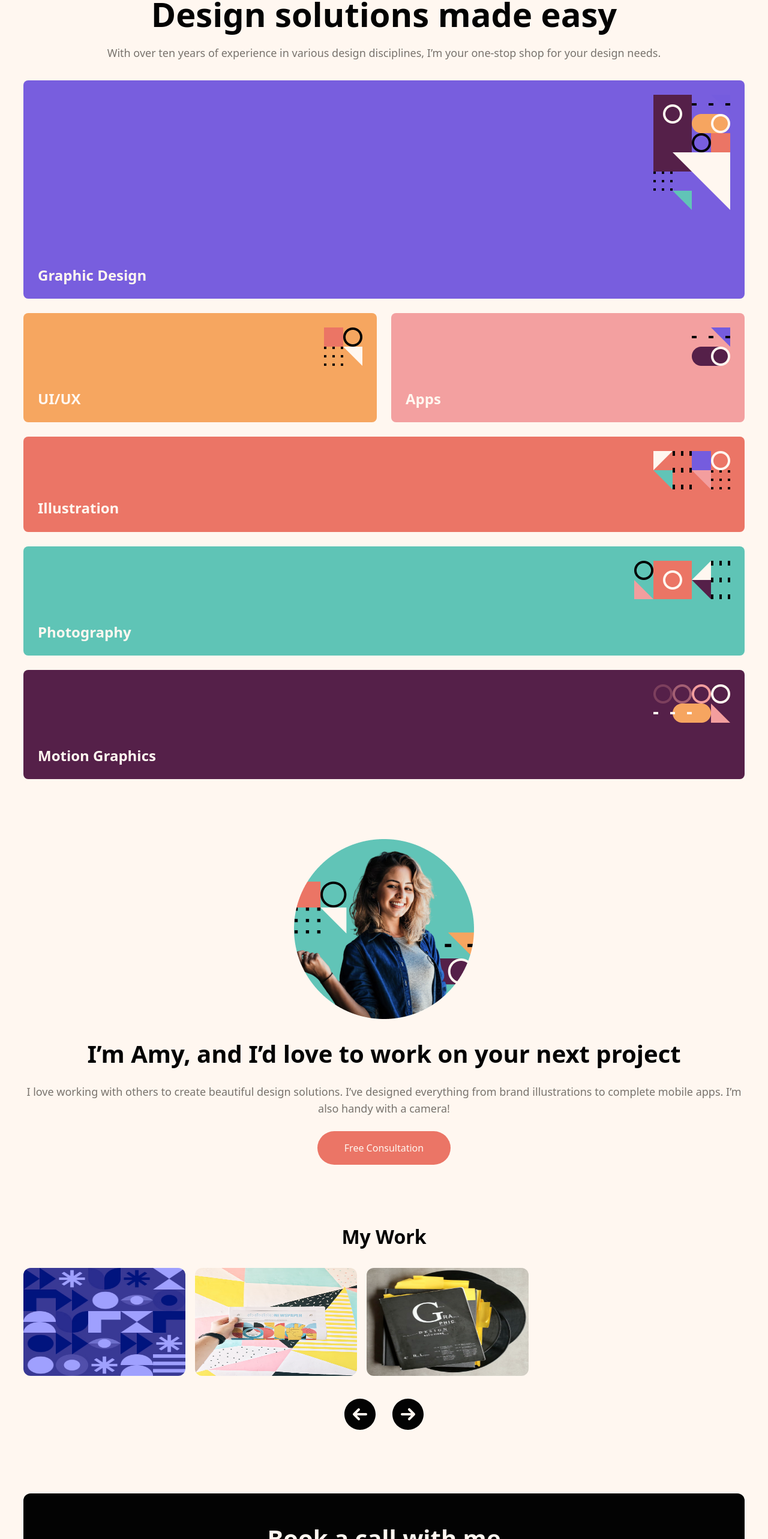
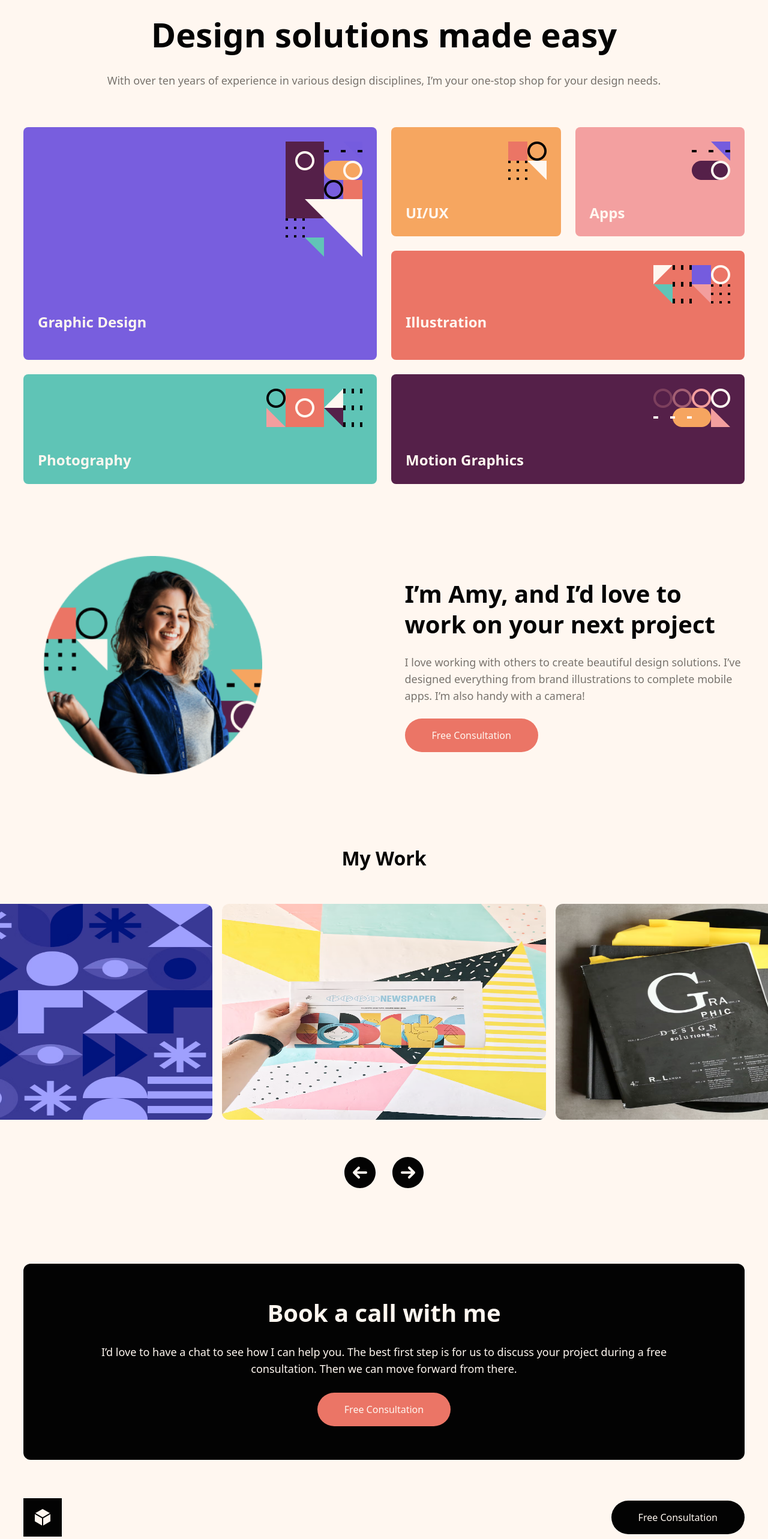
Before and after one commit to thenameiswiiwin/design-solutions, a React (Vite) app: page / in a window 1280 px wide. Shown: the part 140-2706 px from the top of the page at 60% size. Built offline with nearby package versions, Linux system fonts and the light colour scheme.

Commit message:
responsive tablet

```diff
--- a/src/components/App.tsx
+++ b/src/components/App.tsx
@@ -2,30 +2,23 @@ import Nav from './Nav';
 import Skills from './Skills';
 import Bio from './Bio';
 import Work from './Work';
+import Contact from './Contact';
 
 const App = () => {
   return (
-    <div className="container space-y-8 py-4 md:py-8">
+    <div className="space-y-8 py-4 md:space-y-16 md:py-34">
       <header>
         <Nav />
       </header>
-      <main className="space-y-25">
+      <main className="space-y-25 md:space-y-120">
         <Skills />
         <Bio />
         <Work />
-        <section className="space-y-6 rounded-xl bg-black px-6 py-49 text-center">
-          <h2>Book a call with me</h2>
-          <p>
-            I’d love to have a chat to see how I can help you. The best first
-            step is for us to discuss your project during a free consultation.
-            Then we can move forward from there.
-          </p>
-          <button type="button" className="btn-secondary">
-            Free Consultation
-          </button>
-        </section>
+        <Contact />
       </main>
-      {/* <footer></footer> */}
+      <footer>
+        <Nav />
+      </footer>
     </div>
   );
 };
--- a/src/components/Bio.tsx
+++ b/src/components/Bio.tsx
@@ -1,10 +1,11 @@
 import Amy from '../assets/images/amy.png';
+import Button from './Button';
 
 const Bio = () => {
   return (
-    <section className="flex flex-col items-center gap-8">
-      <img src={Amy} alt="Amy" />
-      <div className="space-y-6 text-center">
+    <section className="grid grid-rows-1 place-items-center gap-8 px-4 md:grid-cols-2 md:gap-[69px]">
+      <img src={Amy} alt="Amy" className="md:h-364 md:mr-28 md:w-364" />
+      <div className="space-y-6 text-center md:pr-6 md:text-start">
         <h2 className="text-black">
           I’m Amy, and I’d love to work on your next project
         </h2>
@@ -13,9 +14,7 @@ const Bio = () => {
           designed everything from brand illustrations to complete mobile apps.
           I’m also handy with a camera!
         </p>
-        <button type="button" className="btn-secondary">
-          Free Consultation
-        </button>
+        <Button styles="btn-secondary" />
       </div>
     </section>
   );
--- a/src/components/Cards.tsx
+++ b/src/components/Cards.tsx
@@ -9,7 +9,7 @@ const CATEGORIES = [
   {
     img: graphicDesign,
     title: 'Graphic Design',
-    style: 'col-span-2 bg-indigo space-y-23',
+    style: 'col-span-2 md:row-span-2 bg-indigo space-y-23',
   },
   { img: uiUX, title: 'UI/UX', style: 'bg-orange space-y-10' },
   { img: apps, title: 'Apps', style: 'bg-pink space-y-10' },
@@ -30,9 +30,9 @@ const CATEGORIES = [
   },
 ];
 
-const Categories = () => {
+const Cards = () => {
   return (
-    <div className="grid grid-cols-2 gap-6">
+    <div className="grid grid-cols-2 gap-6 md:grid-cols-4 md:grid-rows-2">
       {CATEGORIES.map((category) => (
         <div
           key={category.title}
@@ -46,4 +46,4 @@ const Categories = () => {
   );
 };
 
-export default Categories;
+export default Cards;
--- /dev/null
+++ b/src/components/Contact.tsx
@@ -0,0 +1,19 @@
+import Button from './Button';
+
+const Contact = () => {
+  return (
+    <section className="container">
+      <div className="space-y-6 md:space-y-[26px] rounded-xl bg-black px-6 py-49 text-center md:px-114 md:py-14">
+        <h2>Book a call with me</h2>
+        <p>
+          I’d love to have a chat to see how I can help you. The best first step
+          is for us to discuss your project during a free consultation. Then we
+          can move forward from there.
+        </p>
+        <Button styles="btn-secondary" />
+      </div>
+    </section>
+  );
+};
+
+export default Contact;
--- a/src/components/Nav.tsx
+++ b/src/components/Nav.tsx
@@ -3,7 +3,7 @@ import Button from './Button';
 
 const Nav = () => {
   return (
-    <nav className="flex items-center justify-between">
+    <nav className="container flex items-center justify-between">
       <Logo />
       <Button styles="btn-primary" />
     </nav>
--- a/src/components/Skills.tsx
+++ b/src/components/Skills.tsx
@@ -2,8 +2,8 @@ import Cards from './Cards';
 
 const Skills = () => {
   return (
-    <section className="space-y-8">
-      <div className="space-y-4 px-29 text-center">
+    <section className="container space-y-8 md:space-y-16">
+      <div className="space-y-4 px-29 text-center md:space-y-7">
         <h1 className="text-black">Design solutions made easy</h1>
         <p className="text-gray">
           With over ten years of experience in various design disciplines, I’m
--- /dev/null
+++ b/src/components/SlideButton.tsx
@@ -0,0 +1,14 @@
+interface SlideButtonProps {
+  icon: React.ReactNode;
+  handleClick: () => void;
+}
+
+const SlideButton = ({ icon, handleClick }: SlideButtonProps) => {
+  return (
+    <button type="button" onClick={handleClick} className="btn-arrow">
+      {icon}
+    </button>
+  );
+};
+
+export default SlideButton;
--- /dev/null
+++ b/src/components/Slides.tsx
@@ -0,0 +1,25 @@
+interface SlidesProps {
+  images: { url: string }[];
+  current: number;
+}
+
+const Slides = ({ images, current }: SlidesProps) => {
+  return (
+    <div className="flex max-w-full snap-x snap-mandatory gap-4 overflow-x-hidden">
+      {images.map((image, index) => (
+        <div
+          key={image.url}
+          className={index === current ? 'flex-none snap-center' : 'flex-none'}
+        >
+          <img
+            src={image.url}
+            alt={image.url}
+            className="h-180 w-270 md:w-540 md:h-360 rounded-xl"
+          />
+        </div>
+      ))}
+    </div>
+  );
+};
+
+export default Slides;
--- a/src/components/Work.tsx
+++ b/src/components/Work.tsx
@@ -6,44 +6,27 @@ import {
 import Work1 from '../assets/images/work-1.png';
 import Work2 from '../assets/images/work-2.png';
 import Work3 from '../assets/images/work-3.png';
+import Slides from './Slides';
+import SlideButton from './SlideButton';
 
 const IMAGES = [{ url: Work1 }, { url: Work2 }, { url: Work3 }];
 
 const Work = () => {
-  const [current, setCurrent] = useState(0);
+  const [current, setCurrent] = useState(1);
   const { length } = IMAGES;
 
-  const handlePrev = () => setCurrent(current === 0 ? length : current - 1);
-  const handleNext = () => setCurrent(current === length ? 0 : current + 1);
+  const handlePrev = () => setCurrent(current === 1 ? length : current - 1);
+  const handleNext = () => setCurrent(current === length ? 1 : current + 1);
 
-  if (!Array.isArray(IMAGES) || IMAGES.length <= 0) return null;
+  if (!Array.isArray(IMAGES) || length <= 0) return null;
 
   return (
-    <section className="space-y-8">
+    <section className="space-y-8 md:space-y-14">
       <h3 className="text-center text-black">My Work</h3>
-      <div className="flex max-w-full snap-x snap-mandatory gap-4 overflow-x-scroll scroll-smooth">
-        {IMAGES.map((image, index) => (
-          <div
-            key={image.url}
-            className={
-              index === current ? 'flex-none snap-center' : 'flex-none'
-            }
-          >
-            <img
-              src={image.url}
-              alt={image.url}
-              className="h-[180px] w-[270px] rounded-xl"
-            />
-          </div>
-        ))}
-      </div>
+      <Slides images={IMAGES} current={current} />
       <div className="flex justify-center gap-4">
-        <button type="button" onClick={handlePrev} className="btn-arrow">
-          <ArrowLeftCircleIcon />
-        </button>
-        <button type="button" onClick={handleNext} className="btn-arrow">
-          <ArrowRightCircleIcon />
-        </button>
+        <SlideButton handleClick={handlePrev} icon={<ArrowLeftCircleIcon />} />
+        <SlideButton handleClick={handleNext} icon={<ArrowRightCircleIcon />} />
       </div>
     </section>
   );
--- a/tailwind.config.cjs
+++ b/tailwind.config.cjs
@@ -40,17 +40,29 @@ module.exports = {
         base: ['1.03rem', '1.625rem'],
         'base-tablet': ['1.125rem', '1.75rem'],
       },
+      height: {
+        180: '11.25rem',
+        360: '22.5rem',
+      },
+      width: {
+        270: '16.875rem',
+        364: '22.75rem',
+        540: '33.75rem',
+      },
       padding: {
         x: '1.6875rem',
         'x-md': '2.8125rem',
         y: '0.5rem',
         'y-md': '0.875rem',
         29: '1.8125rem',
+        34: '2.125rem',
         49: '3.0625rem',
+        114: '7.125rem',
       },
       spacing: {
         23: '5.875rem',
         25: '6.25rem',
+        120: '7.5rem',
       },
     },
   },
```
